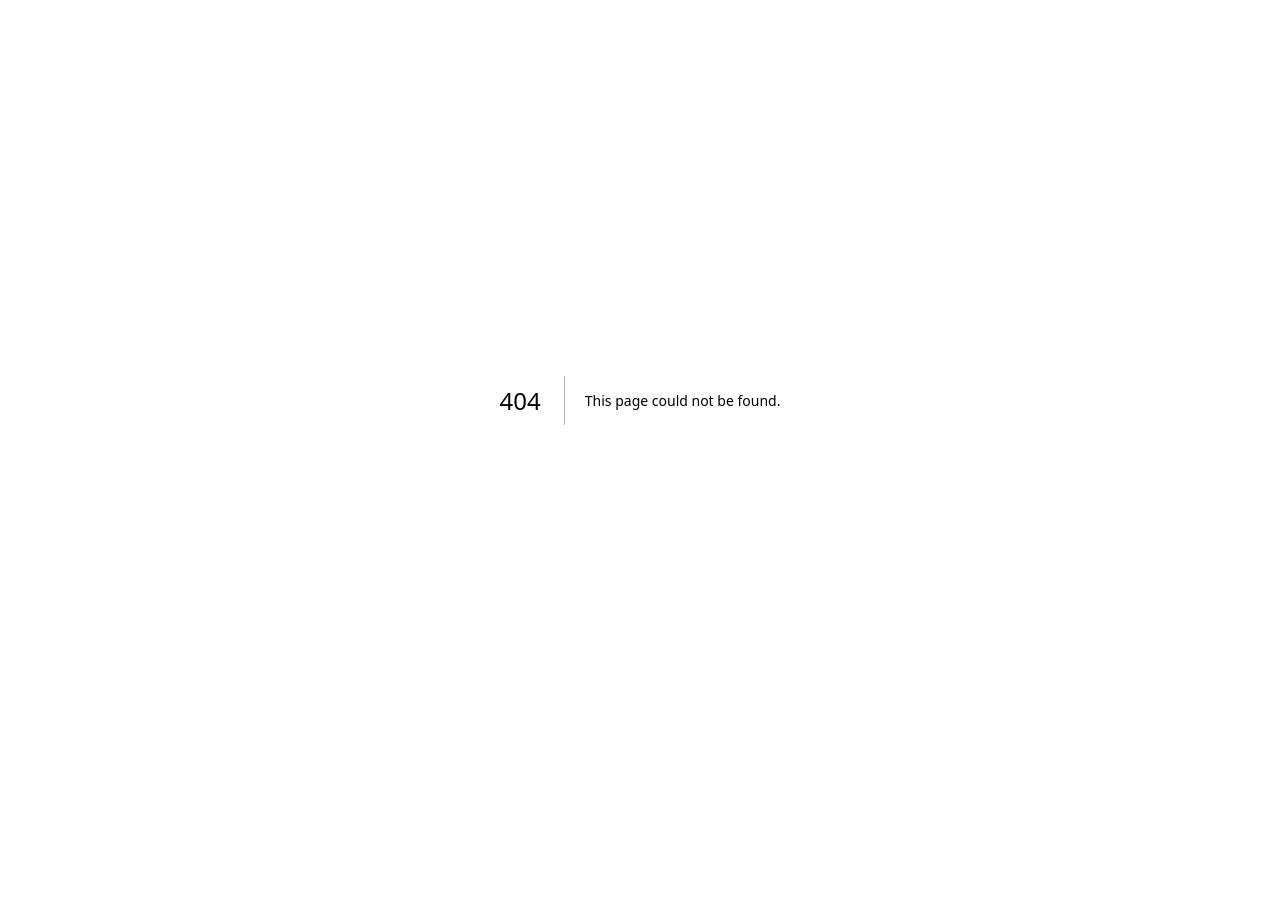
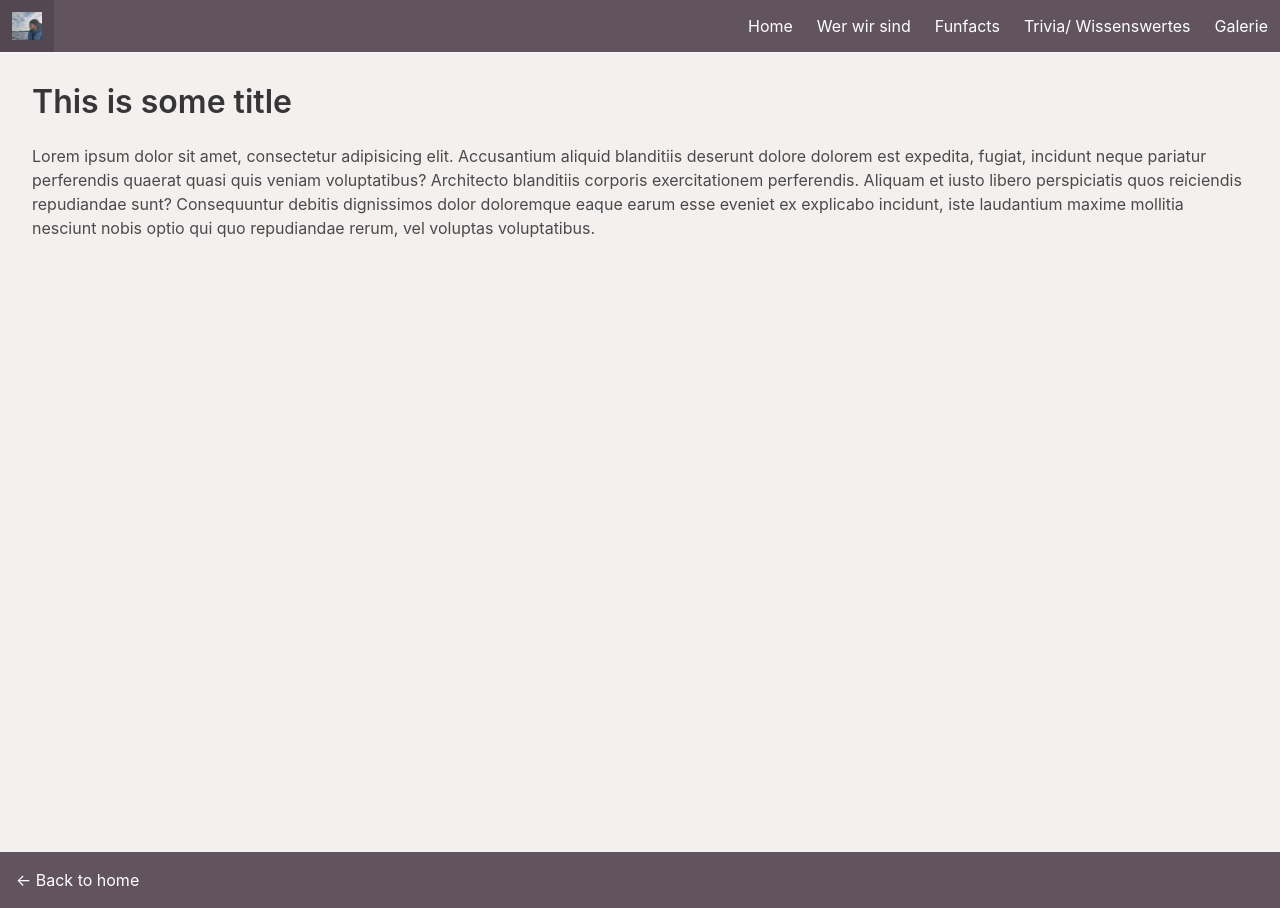
Before and after one commit to sarah-die/all-about-cats, a Next.js app: page /introduction in a window 1280 px wide. Before the commit this address had no page. Before the commit the page ends 800 px from the top, so only its background shows below. Built offline with nearby package versions, Linux system fonts and the light colour scheme.

Commit message:
Implementation of a new page "introduction" including the associated elements, stylesheets etc

```diff
--- /dev/null
+++ b/src/components/IntroductionElement/IntroductionElement.tsx
@@ -0,0 +1,7 @@
+export const IntroductionElement = (props: {
+  url: string;
+  title: string;
+  subtitle: string;
+}) => {
+  return <></>;
+};
--- a/src/components/NavBar.tsx
+++ b/src/components/NavBar.tsx
@@ -51,7 +51,7 @@ export const NavBar = () => {
             Wer wir sind
           </a>
           <a className="navbar-item" href={"/funfacts"}>
-            Funfacts über Katzen
+            Funfacts
           </a>
           <a className="navbar-item" href={"/knowledge"}>
             Trivia/ Wissenswertes
--- /dev/null
+++ b/src/pages/introduction.tsx
@@ -0,0 +1,46 @@
+import Layout from "@/components/Layout";
+import Head from "next/head";
+import { IntroductionElement } from "@/components/IntroductionElement/IntroductionElement";
+
+const testData = new Array(6).fill({
+  url: "",
+  title: "test title",
+  subtitle: "this is some text blablabla",
+});
+
+export default function Introduction() {
+  return (
+    <Layout>
+      <Head>
+        <title>Wer wir sind</title>
+      </Head>
+      <div className="text-container">
+        <div className="title">This is some title</div>
+        <div>
+          Lorem ipsum dolor sit amet, consectetur adipisicing elit. Accusantium
+          aliquid blanditiis deserunt dolore dolorem est expedita, fugiat,
+          incidunt neque pariatur perferendis quaerat quasi quis veniam
+          voluptatibus? Architecto blanditiis corporis exercitationem
+          perferendis. Aliquam et iusto libero perspiciatis quos reiciendis
+          repudiandae sunt? Consequuntur debitis dignissimos dolor doloremque
+          eaque earum esse eveniet ex explicabo incidunt, iste laudantium maxime
+          mollitia nesciunt nobis optio qui quo repudiandae rerum, vel voluptas
+          voluptatibus.
+        </div>
+      </div>
+      <div className="non-text-container">
+        {testData.map((el, index) => {
+          return (
+            <div key={index}>
+              <IntroductionElement
+                url={el.url}
+                title={el.title}
+                subtitle={el.subtitle}
+              />
+            </div>
+          );
+        })}
+      </div>
+    </Layout>
+  );
+}
--- a/src/style.scss
+++ b/src/style.scss
@@ -14,6 +14,7 @@
 @import "./src/styles/squareSlider";
 @import "./src/styles/parallax";
 @import "styles/effectFlipCard";
+@import "./styles/introductionElement";
 
 // style imports from libraries
 // using cdn instead of import because not all css classes are loaded properly by nextjs
--- /dev/null
+++ b/src/styles/_introductionElement.scss
@@ -0,0 +1,3 @@
+.introduction-element {
+
+}
```
